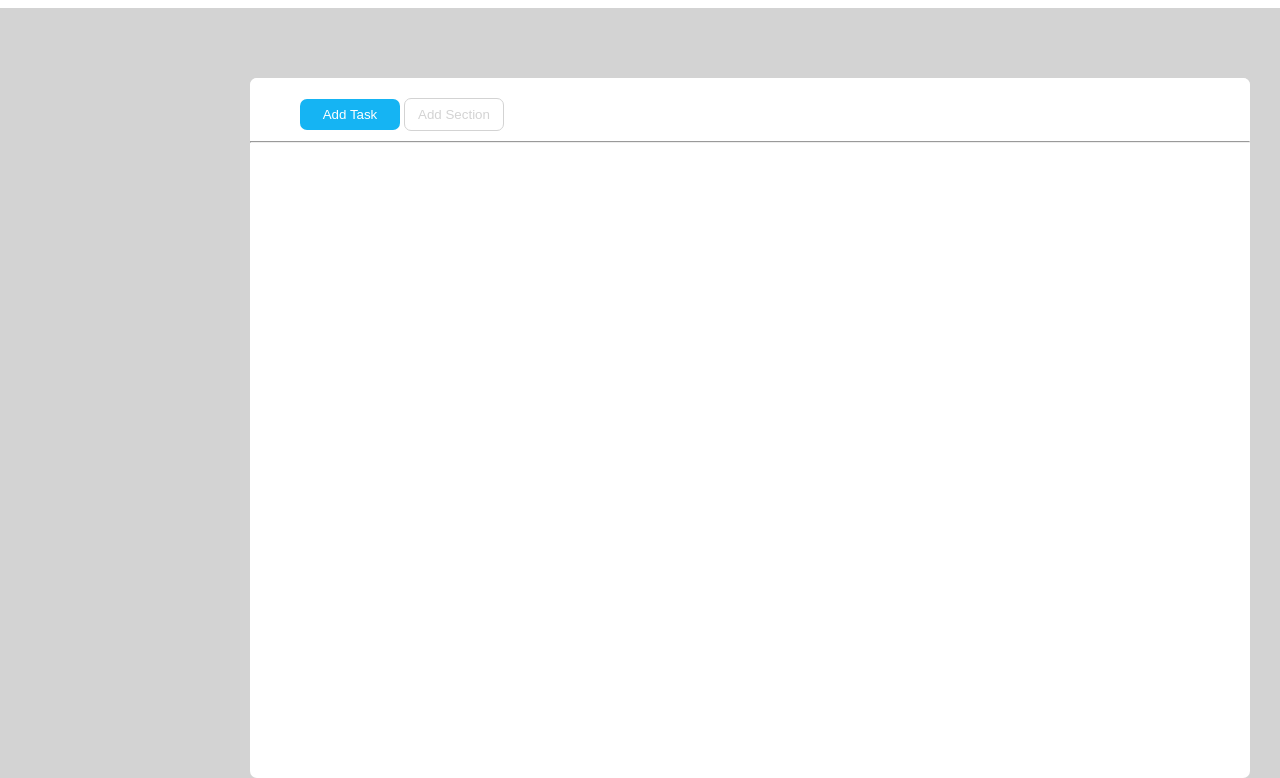
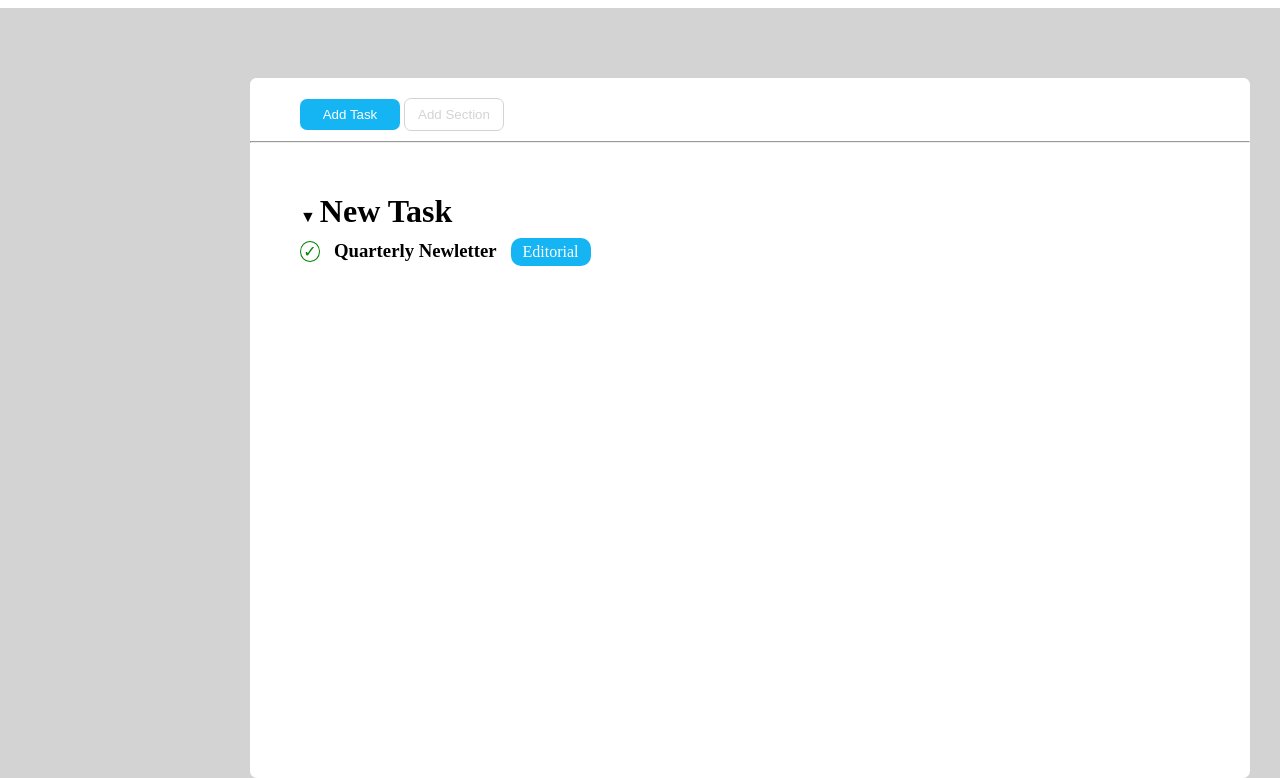
Before and after one commit to matteopelusi7/html-css-toboolist, a plain HTML site: page index.html in a window 1280 px wide. Shown: the part 92-870 px from the top of the page. Drawn offline with Linux system fonts and the light colour scheme.

Commit message:
Aggiunto prima opzione-New Task

```diff
--- a/index.html
+++ b/index.html
@@ -22,6 +22,26 @@
             <hr>
         </section>
 
+        <section class="selection">
+            <div class="option">&#x25BC;</div>
+            <h2>New Task</h2>
+            <div>
+                <div class="container">
+                    <div class="check">&check;</div>
+                    <h3>Quarterly Newletter</h3>
+                </div>
+                <div class="button">Editorial</div>
+            </div>
+        </section>
+
+        <section>
+
+        </section>
+
+        <section>
+
+        </section>
+
     </main>
 
 </body>
--- a/style.css
+++ b/style.css
@@ -60,3 +60,43 @@ hr {
     margin-top: 10px;
     color: lightgrey;
 }
+
+.selection {
+    padding: 50px;
+}
+
+h2 {
+    font-size: xx-large;
+    display: inline-block;
+}
+ .option {
+     display: inline-block;
+}
+
+ .check {
+    color: green;
+    border: 1px solid green;
+    border-radius: 100%;
+    width: 20px;
+    text-align: center;
+    display: inline-block;
+}
+
+ h3 {
+     display: inline-block;
+     padding: 10px;
+}
+
+ .button {
+     display: inline-block;
+     color: white;
+     background-color: rgb(21, 180, 243);
+     width: 80px;
+     padding: 5px;
+     text-align: center;
+     border-radius: 10px;
+}
+
+.container {
+    display: inline-block;
+}
```
